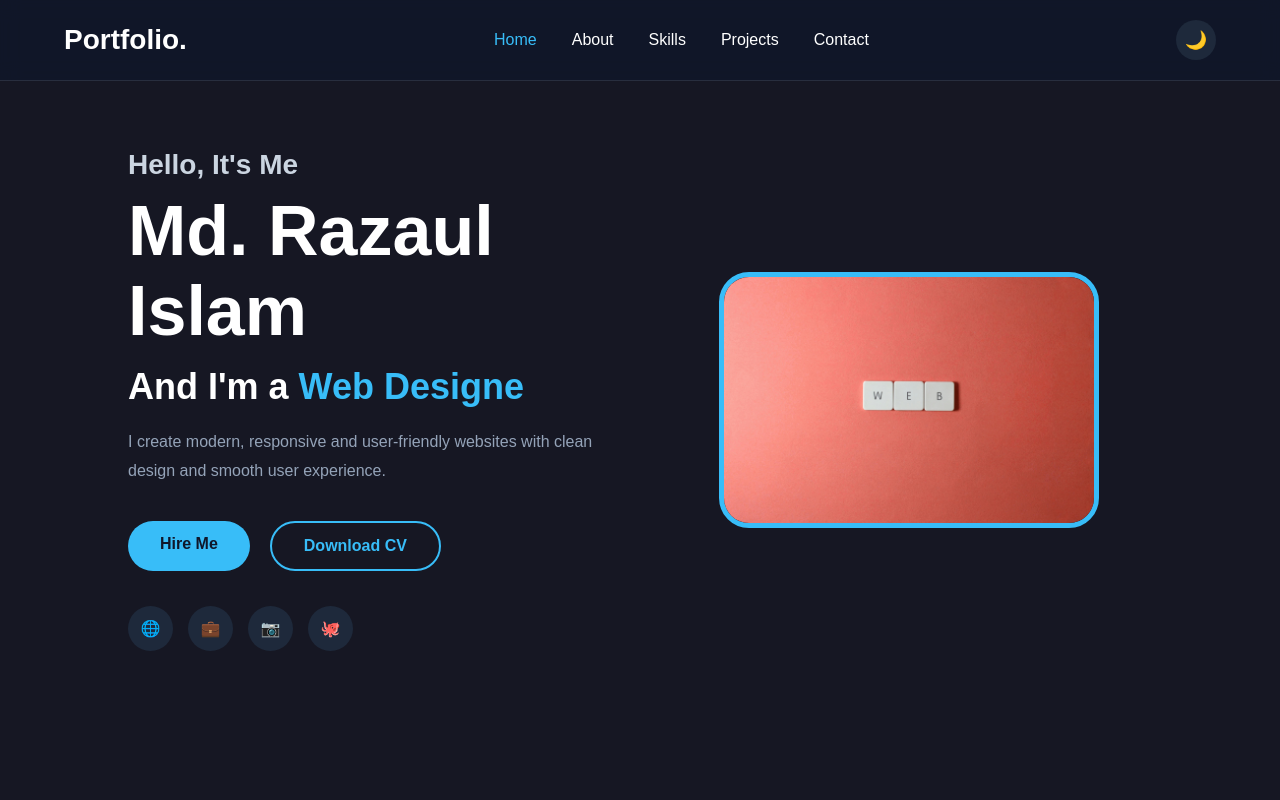
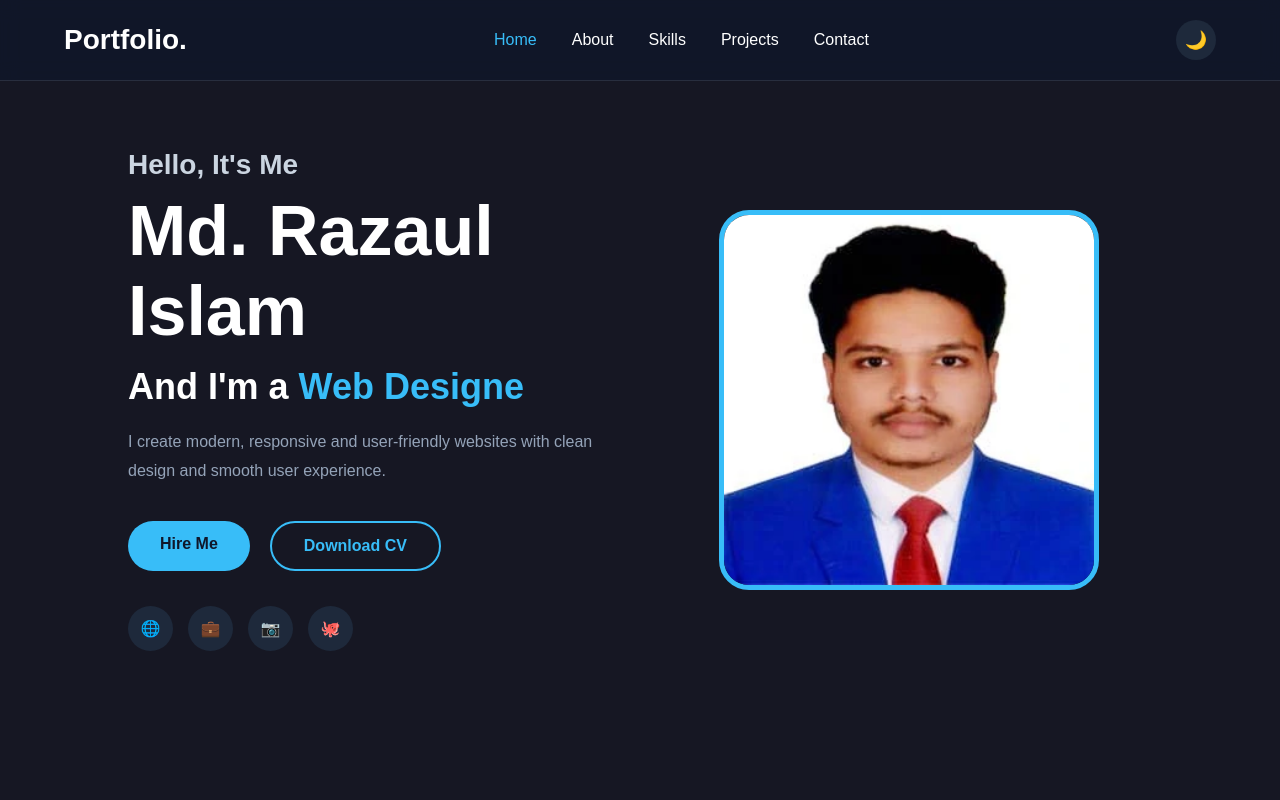
Before and after one commit to razaul-web/My-Project, a plain HTML site: page index.html in a window 1280 px wide. Shown: the top 800 px of the page. Drawn offline with Linux system fonts and the light colour scheme.

Commit message:
2nd commit

```diff
--- a/index.html
+++ b/index.html
@@ -130,7 +130,7 @@
             <!-- Right Image -->
             <div class="hero-image">
 
-                <img src="image/pexels-padrinan-2882670.jpg" alt="Profile image">
+                <img src="image/Razaul Image.webp" alt="Profile image">
 
             </div>
 
```
Also changed, not shown: image/Razaul Image.webp (added).
